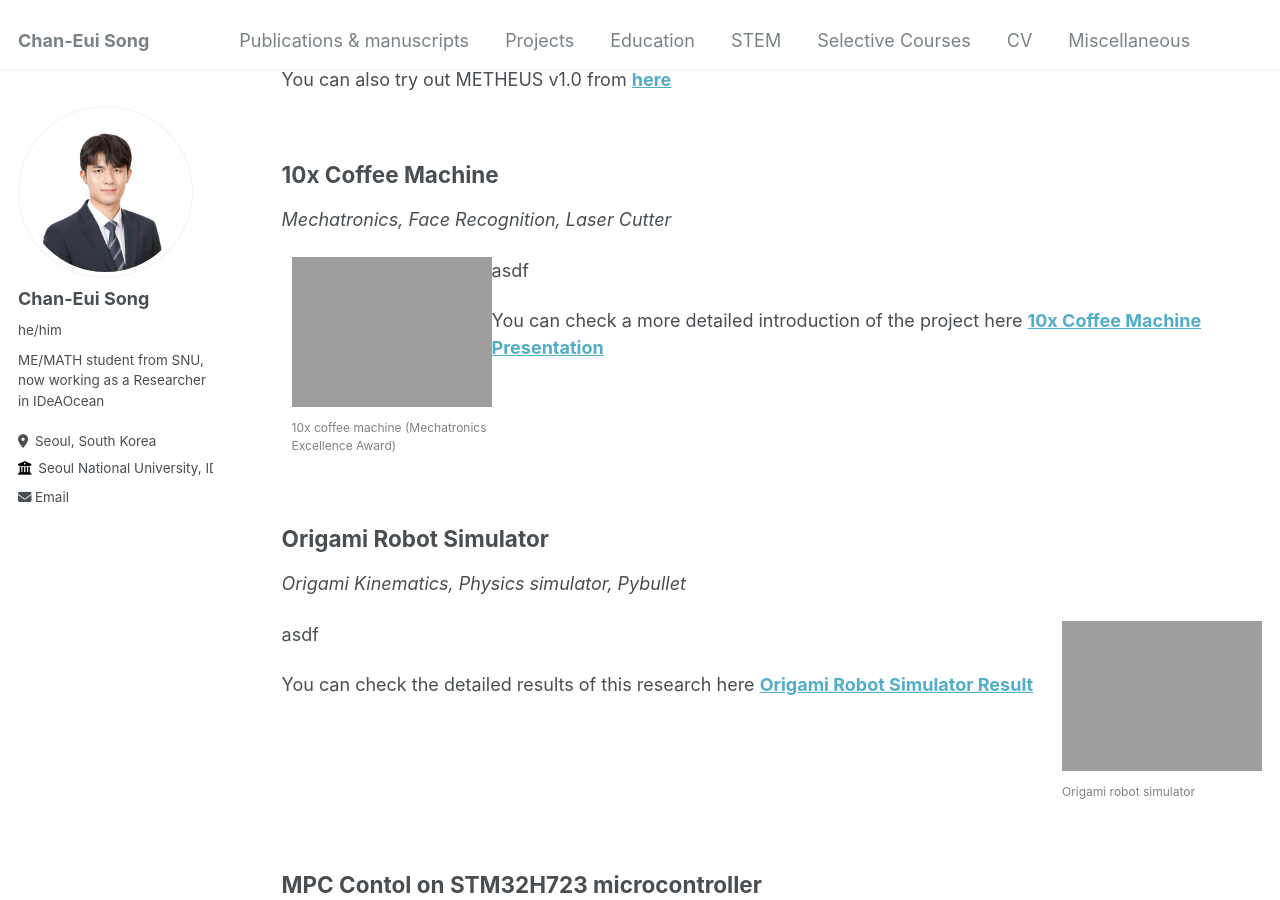
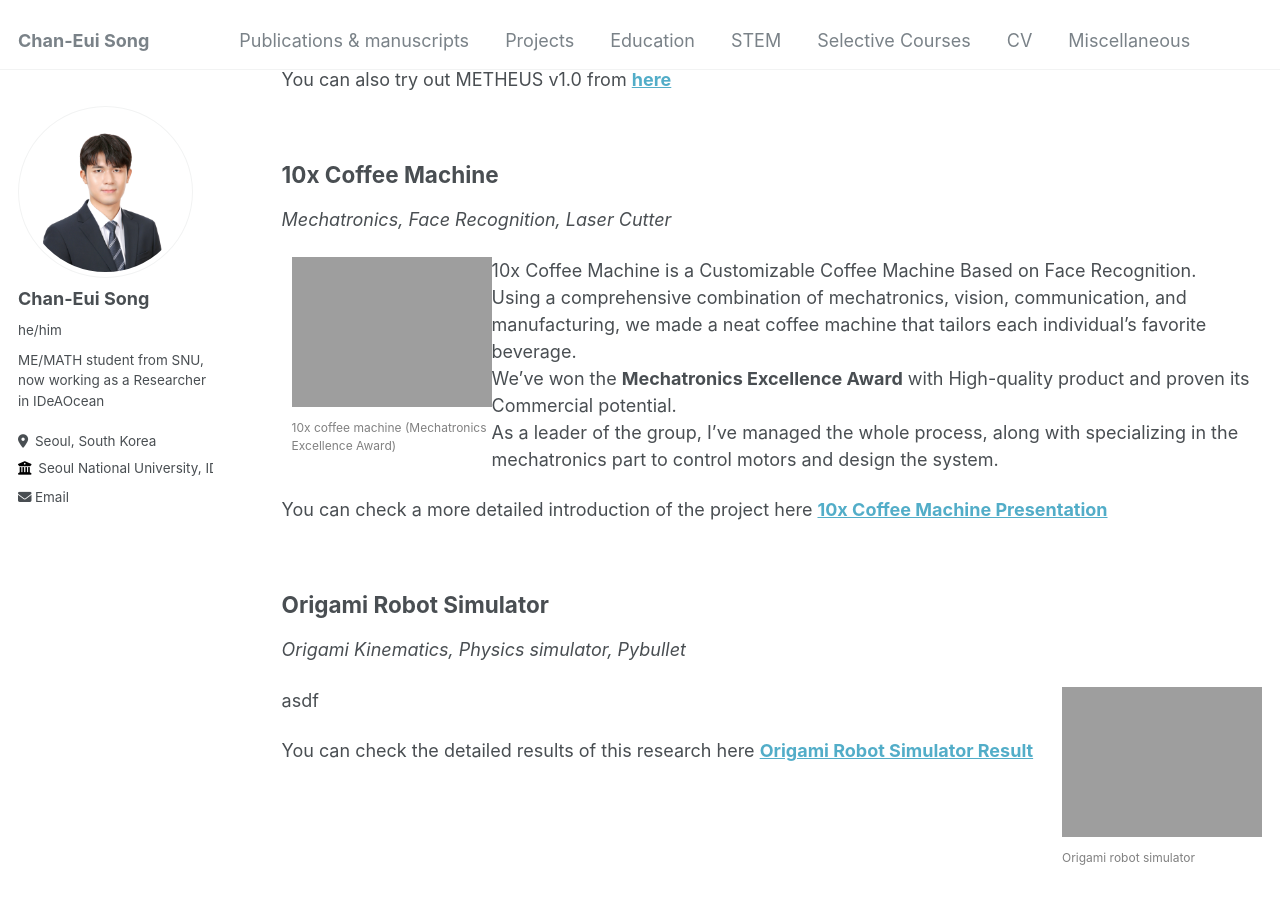
Before and after one commit to cksdml1014/chanisong, a Jekyll site: the page built from _pages/Projects.md, in a window 1280 px wide and 900 px high, scrolled down 502 px. Built offline with Jekyll 4.4.1, drawn with Linux system fonts in a browser that asks for light colours.

Commit message:
Update Projects.md

```diff
--- a/_pages/Projects.md
+++ b/_pages/Projects.md
@@ -27,11 +27,13 @@ You can also try out METHEUS v1.0 from **[here](https://www.metheus.ai/)**
     <img src="https://cksdml1014.github.io/chanisong/images/tenxcoffee.jpg" alt="Hi! I'm Chani!" style="width: 100%;">
     <p style="font-size: 12px; color: gray;"> 10x coffee machine (Mechatronics Excellence Award)</p>
 </div>
-asdf
 
+10x Coffee Machine is a Customizable Coffee Machine Based on Face Recognition.
+Using a comprehensive combination of mechatronics, vision, communication, and manufacturing, we made a neat coffee machine that tailors each individual's favorite beverage.
+We've won the **Mechatronics Excellence Award** with High-quality product and proven its Commercial potential.
+As a leader of the group, I've managed the whole process, along with specializing in the mechatronics part to control motors and design the system.
 
 You can check a more detailed introduction of the project here **[10x Coffee Machine Presentation](https://cksdml1014.github.io/chanisong/files/231222_Final Presentation_v2.pdf)**
-
 <div style="clear: both;"></div>
 
 ## Origami Robot Simulator
```
